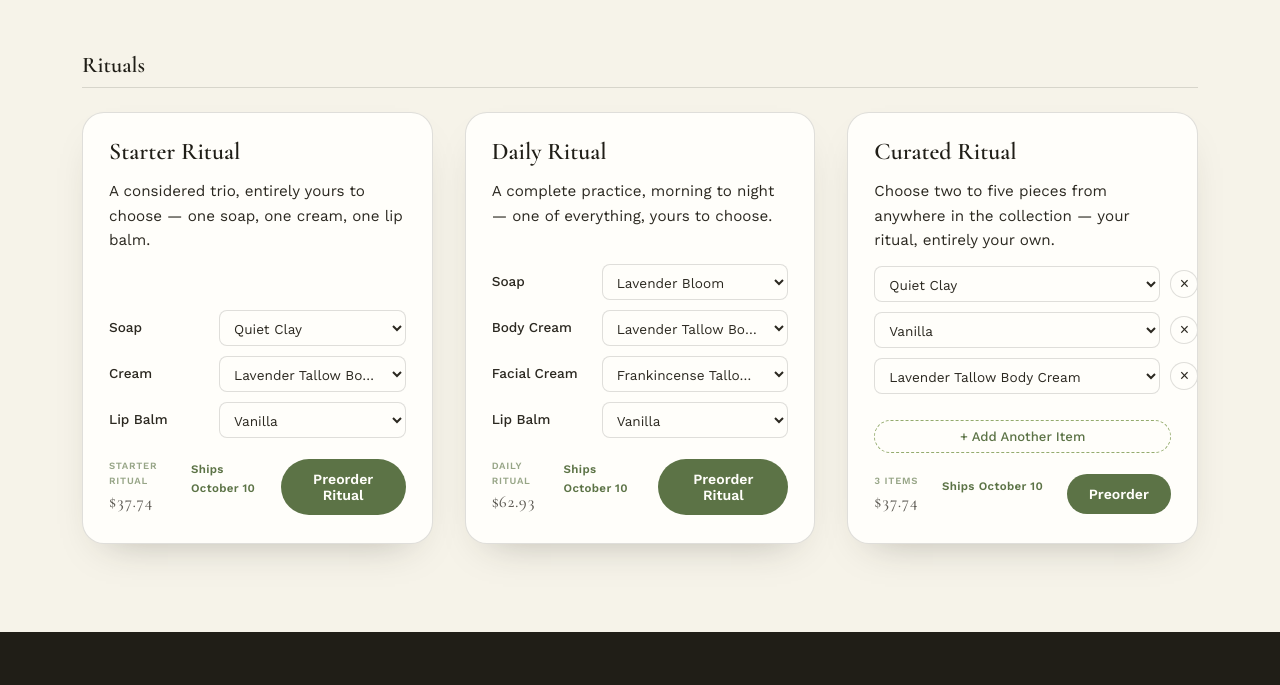
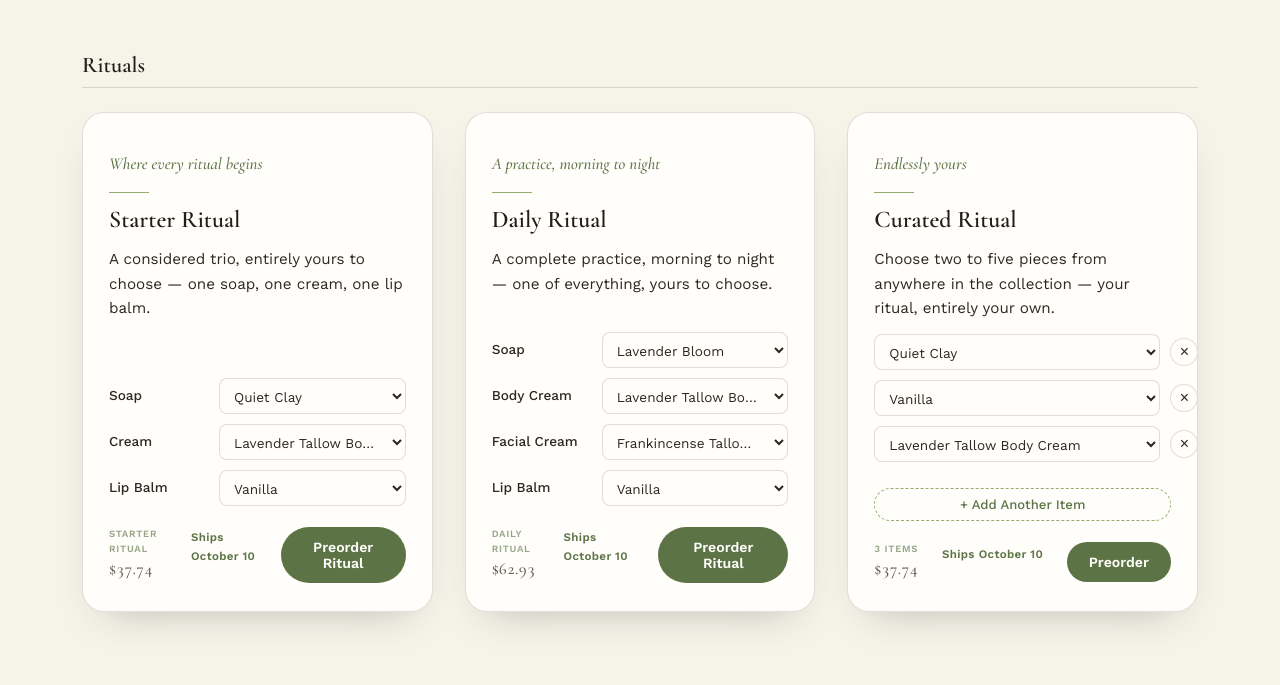
Before and after one commit to TheGritandGrindstoneCo/Unearthed-Artisan-Co, a website: page shop.html in a window 1280 px wide. Shown: the part 4680-5365 px from the top of the page. Drawn offline with nearby package versions, Linux system fonts and the light colour scheme; no server answers.

Commit message:
Add typographic eyebrow treatment to Ritual cards
Gives the photo-less Ritual cards an intentional, elegant feel: a small
italic serif eyebrow line with a thin divider above each title, plus
extra top padding now that there's no photo circle.

```diff
--- a/shop.html
+++ b/shop.html
@@ -440,8 +440,9 @@
     <h3 class="shelf-heading" id="bundles-section">Rituals</h3>
     <div class="shelf">
 
-      <article class="card">
+      <article class="card card--ritual">
         <div class="card-body">
+          <p class="ritual-eyebrow">Where every ritual begins</p>
           <h3>Starter Ritual</h3>
           <p class="card-desc">A considered trio, entirely yours to choose — one soap, one cream, one lip balm.</p>
           <div class="bundle-picks">
@@ -482,8 +483,9 @@
         </div>
       </article>
 
-      <article class="card">
+      <article class="card card--ritual">
         <div class="card-body">
+          <p class="ritual-eyebrow">A practice, morning to night</p>
           <h3>Daily Ritual</h3>
           <p class="card-desc">A complete practice, morning to night — one of everything, yours to choose.</p>
           <div class="bundle-picks">
@@ -528,8 +530,9 @@
         </div>
       </article>
 
-      <article class="card mix-match-card">
+      <article class="card mix-match-card card--ritual">
         <div class="card-body">
+          <p class="ritual-eyebrow">Endlessly yours</p>
           <h3>Curated Ritual</h3>
           <p class="card-desc">Choose two to five pieces from anywhere in the collection — your ritual, entirely your own.</p>
           <div class="mix-picks">
--- a/styles.css
+++ b/styles.css
@@ -498,6 +498,27 @@ p { margin: 0; }
   font-size: 0.88rem;
   color: var(--sage-deep);
   max-width: 62ch;
+}
+
+/* ---------- ritual cards (no photo) ---------- */
+.card--ritual .card-body {
+  padding-top: 38px;
+}
+.ritual-eyebrow {
+  font-family: var(--font-display);
+  font-style: italic;
+  font-weight: 500;
+  font-size: 1.05rem;
+  color: var(--sage-deep);
+  margin: 0;
+}
+.ritual-eyebrow::after {
+  content: "";
+  display: block;
+  width: 40px;
+  height: 1px;
+  background: var(--sage);
+  margin-top: 14px;
 }
 
 /* ---------- mix & match ---------- */
```
